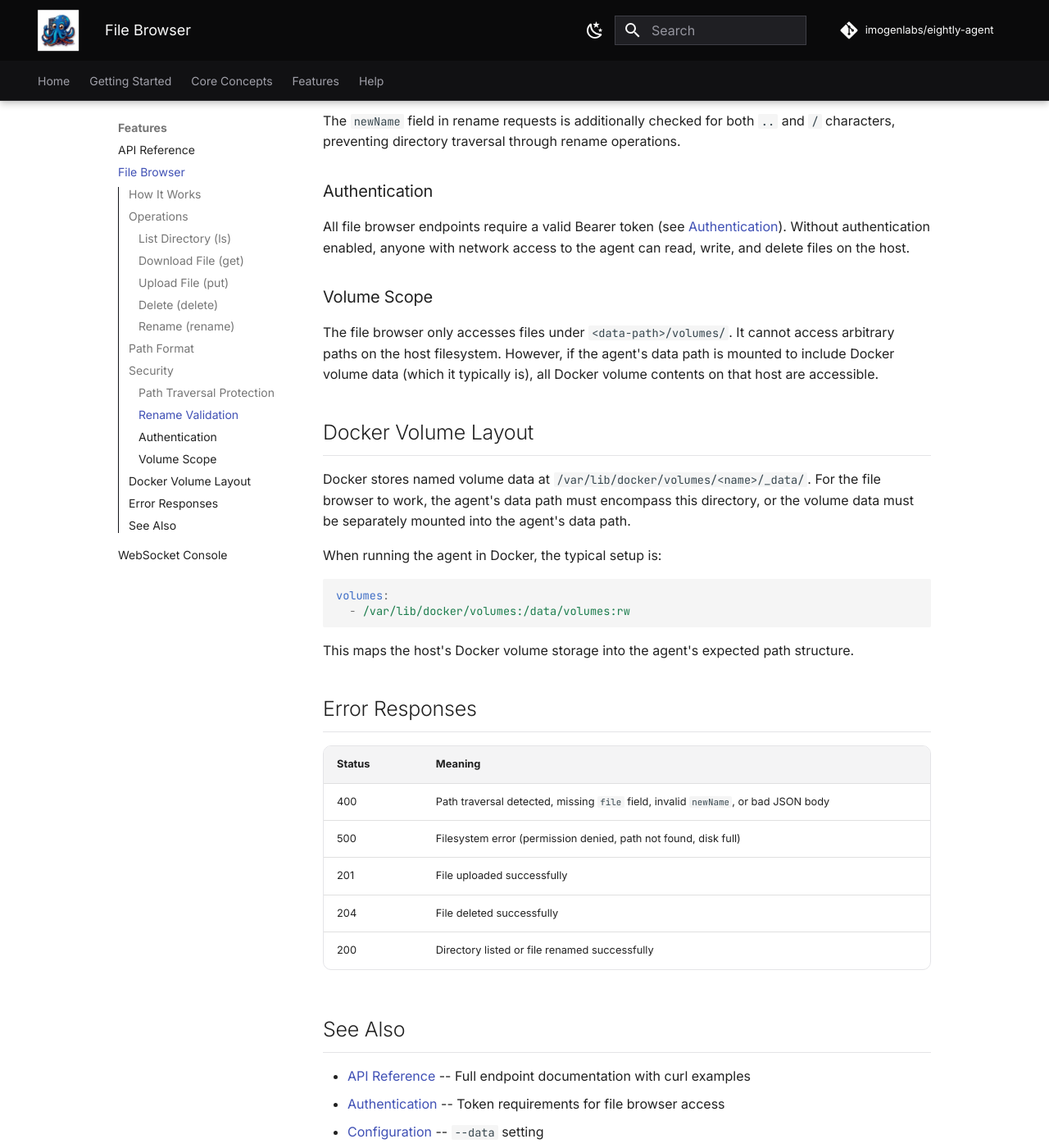
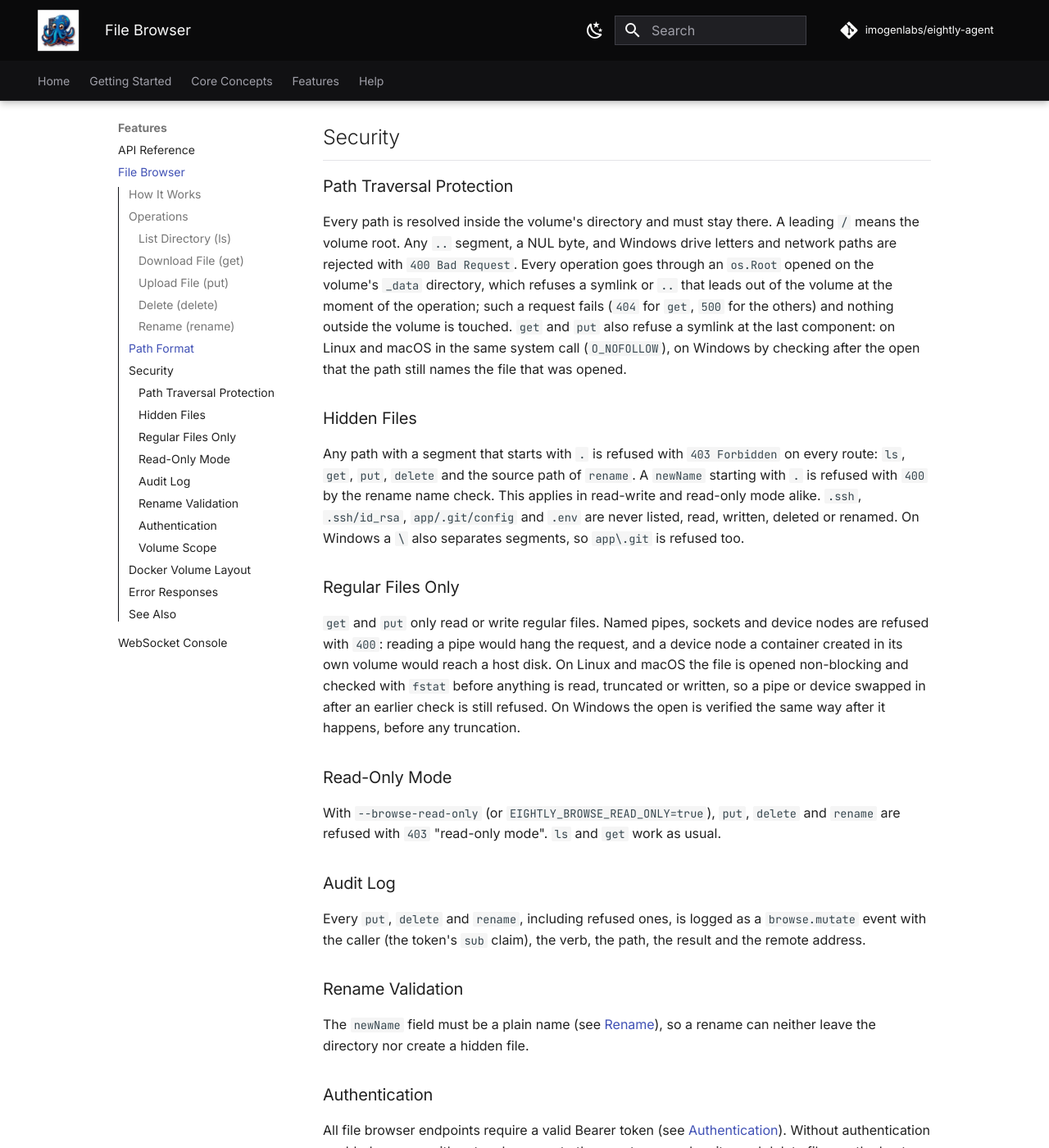
Before and after one commit to imogenlabs/eightly-agent, an MkDocs documentation site: the page built from docs/wiki/File-Browser.md, in a window 1280 px wide and 1400 px high, scrolled down 3356 px. Shown: the whole window at 82% size. Built offline with MkDocs 1.6.1 and Material for MkDocs 9.7.7, drawn with Linux system fonts in a browser that asks for light colours; comment, search, counter and statistics services are not loaded; some of the changed text lies outside the part shown.

Commit message:
docs: match file browser and websocket console pages to the code

````diff
--- a/docs/wiki/File-Browser.md
+++ b/docs/wiki/File-Browser.md
@@ -58,7 +58,7 @@ Each entry includes:
 | `dir` | bool | `true` if the entry is a directory |
 | `modTime` | string | Last modification time (RFC 3339) |
 
-Returns an empty array `[]` for empty directories. Returns `500` if the path does not exist or is not readable.
+Entries whose name starts with `.` are left out. Returns an empty array `[]` for empty directories. Returns `500` if the path does not exist, is not readable, or is not a directory (a file, a named pipe).
 
 ### Download File (get)
 
@@ -66,12 +66,15 @@ Returns an empty array `[]` for empty directories. Returns `500` if the path doe
 GET /browse/get?volumeID=<volume>&path=<filepath>
 ```
 
-Serves the file using Go's `http.ServeFile`, which handles:
+Serves the file using Go's `http.ServeContent`, which handles:
 - Content-Type detection from the file extension
 - Range requests for partial downloads
 - If-Modified-Since / Last-Modified caching headers
 
 The response body is the raw file content.
+
+- Only regular files are served. A directory returns `400` "target is a directory"; a named pipe, socket or device node returns `400` "not a regular file".
+- A symlink at the last path component returns `404`.
 
 ### Upload File (put)
 
@@ -81,12 +84,12 @@ POST /browse/put?volumeID=<volume>&path=<filepath>
 
 Accepts a multipart form upload with a `file` field. The file is written to the resolved path on disk.
 
-- Parent directories are created automatically (`os.MkdirAll` with mode `0755`).
-- Uses a 32 MB copy buffer for efficient large file transfers.
+- Parent directories are created automatically (mode `0755`). New files get mode `0644`.
+- An existing regular file is overwritten (truncated, then written).
 - Returns `201 Created` with `{"status": "ok"}` on success.
-- Returns `400 Bad Request` if the `file` form field is missing.
+- Returns `400 Bad Request` if the `file` form field is missing, the target is a directory, or the target is a named pipe, socket or device node. Nothing is written in those cases.
 
-Uploads are capped at 100 MB per file; a larger body is rejected. The agent's `ReadTimeout` is 120 seconds and `WriteTimeout` is 30 minutes.
+Uploads are capped at 100 MB per file; a larger body is rejected with `400`. The agent's `ReadTimeout` is 30 seconds and `WriteTimeout` is 30 minutes.
 
 ### Delete (delete)
 
@@ -97,6 +100,8 @@ DELETE /browse/delete?volumeID=<volume>&path=<filepath>
 Deletes the file or directory at the specified path. For directories, this is a recursive delete (`os.RemoveAll`).
 
 - Returns `204 No Content` on success.
+- Returns `400 Bad Request` for the volume root itself.
+- Deleting a symlink removes the link, never what it points to.
 - There is no confirmation prompt or recycle bin. Deletion is immediate and permanent.
 
 ### Rename (rename)
@@ -114,7 +119,8 @@ Content-Type: application/json
 Renames a file or directory within its current parent directory. The `newName` is a bare filename, not a path.
 
 - Returns `200 OK` with `{"status": "ok"}` on success.
-- Returns `400 Bad Request` if `newName` contains `..` or `/` characters.
+- Returns `400 Bad Request` if `newName` is not a plain name: it must start with a letter or digit and contain only letters, digits, `_`, `.` and `-` (so no `/`, no `..`, and no leading `.`). Also `400` for the volume root.
+- Returns `403 Forbidden` if `path` is hidden (see [Hidden Files](#hidden-files)), so `.env` cannot be renamed to `env` and then downloaded.
 - This cannot move files between directories -- only rename within the same directory.
 
 ## Path Format
@@ -130,11 +136,27 @@ The `volumeID` parameter is the Docker volume name as it appears in `docker volu
 
 ### Path Traversal Protection
 
-Every path is resolved inside the volume's directory and must stay there. `..`, absolute paths, Windows drive letters and network paths, and symlinks that point outside the volume are all rejected with `400 Bad Request`. On Linux and macOS files are opened without following symlinks, so a link swapped in after the check cannot redirect the open.
+Every path is resolved inside the volume's directory and must stay there. A leading `/` means the volume root. Any `..` segment, a NUL byte, and Windows drive letters and network paths are rejected with `400 Bad Request`. Every operation goes through an `os.Root` opened on the volume's `_data` directory, which refuses a symlink or `..` that leads out of the volume at the moment of the operation; such a request fails (`404` for `get`, `500` for the others) and nothing outside the volume is touched. `get` and `put` also refuse a symlink at the last component: on Linux and macOS in the same system call (`O_NOFOLLOW`), on Windows by checking after the open that the path still names the file that was opened.
+
+### Hidden Files
+
+Any path with a segment that starts with `.` is refused with `403 Forbidden` on every route: `ls`, `get`, `put`, `delete` and the source path of `rename`. A `newName` starting with `.` is refused with `400` by the rename name check. This applies in read-write and read-only mode alike. `.ssh`, `.ssh/id_rsa`, `app/.git/config` and `.env` are never listed, read, written, deleted or renamed. On Windows a `\` also separates segments, so `app\.git` is refused too.
+
+### Regular Files Only
+
+`get` and `put` only read or write regular files. Named pipes, sockets and device nodes are refused with `400`: reading a pipe would hang the request, and a device node a container created in its own volume would reach a host disk. On Linux and macOS the file is opened non-blocking and checked with `fstat` before anything is read, truncated or written, so a pipe or device swapped in after an earlier check is still refused. On Windows the open is verified the same way after it happens, before any truncation.
+
+### Read-Only Mode
+
+With `--browse-read-only` (or `EIGHTLY_BROWSE_READ_ONLY=true`), `put`, `delete` and `rename` are refused with `403` "read-only mode". `ls` and `get` work as usual.
+
+### Audit Log
+
+Every `put`, `delete` and `rename`, including refused ones, is logged as a `browse.mutate` event with the caller (the token's `sub` claim), the verb, the path, the result and the remote address.
 
 ### Rename Validation
 
-The `newName` field in rename requests is additionally checked for both `..` and `/` characters, preventing directory traversal through rename operations.
+The `newName` field must be a plain name (see [Rename](#rename-rename)), so a rename can neither leave the directory nor create a hidden file.
 
 ### Authentication
 
@@ -161,11 +183,13 @@ This maps the host's Docker volume storage into the agent's expected path struct
 
 | Status | Meaning |
 |--------|---------|
-| 400 | Path traversal detected, missing `file` field, invalid `newName`, or bad JSON body |
-| 500 | Filesystem error (permission denied, path not found, disk full) |
-| 201 | File uploaded successfully |
-| 204 | File deleted successfully |
-| 200 | Directory listed or file renamed successfully |
+| 200 | Directory listed, file downloaded, or file renamed |
+| 201 | File uploaded |
+| 204 | File or directory deleted |
+| 400 | Path traversal or invalid `volumeID`, missing `file` field or upload over 100 MB, invalid `newName`, bad JSON body, target is a directory, target is not a regular file, or delete/rename of the volume root |
+| 403 | Hidden path (a segment starting with `.`), read-only mode, or the volume directory is not readable by the agent |
+| 404 | Volume not found, or (`get`) file not found or a symlink |
+| 500 | Filesystem error (permission denied, path not found, not a directory for `ls`, disk full) |
 
 ## See Also
 
````
Also changed, not shown: docs/wiki/WebSocket-Console.md (+19 -10 lines).
